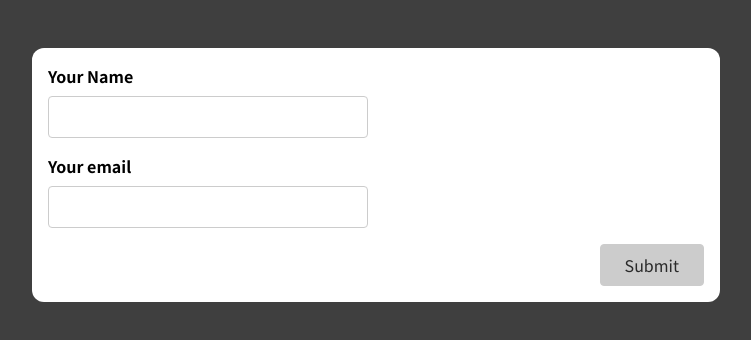
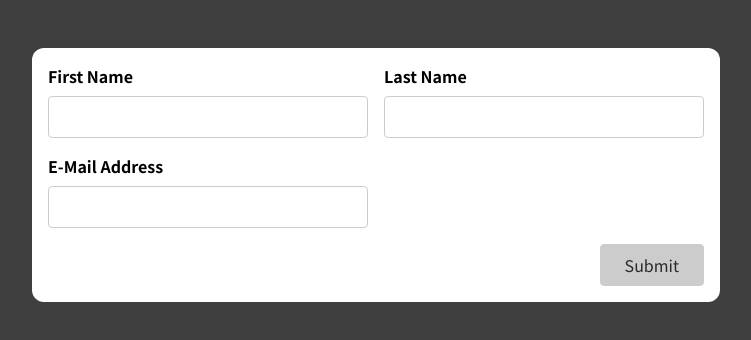
Before and after one commit to Vodjanoj/Working-with-forms-and-User-Input, a React (Create React App) app: page / in a window 1280 px wide. Shown: the top 340 px of the page, without its empty margins (264-1015 px from the left). Built offline with nearby package versions, Linux system fonts and the light colour scheme.

Commit message:
Applying Our Hook & Knowledge To A New Form

```diff
--- a/src/App.js
+++ b/src/App.js
@@ -1,9 +1,9 @@
-import SimpleInput from './components/SimpleInput';
+import BasicForm from './components/BasicForm';
 
 function App() {
   return (
     <div className="app">
-      <SimpleInput />
+      <BasicForm />
     </div>
   );
 }
--- a/src/components/BasicForm.js
+++ b/src/components/BasicForm.js
@@ -1,22 +1,112 @@
+import { useState } from "react";
+import useInput from "../hooks/use-input";
+
 const BasicForm = (props) => {
+  const {
+    enteredValue: enteredName,
+    isValid: enteredNameIsValid,
+    hasError: enteredNameHasError,
+    valueChangeHandler: enteredNameChangeHandler,
+    inputBlurHandler: enteredNameBlurHandler,
+    reset: resetNameInput,
+  } = useInput((value) => value.trim() !== "");
+
+  const {
+    enteredValue: enteredlastName,
+    isValid: enteredLastNameIsValid,
+    hasError: enteredLastNameHasError,
+    valueChangeHandler: enteredLastNameChangeHandler,
+    inputBlurHandler: enteredLastNameBlurHandler,
+    reset: resetLastNameInput,
+  } = useInput((value) => value.trim() !== "");
+
+  const {
+    enteredValue: enteredEmail,
+    isValid: enteredEmailIsValid,
+    hasError: enteredEmailHasError,
+    valueChangeHandler: enteredEmailChangeHandler,
+    inputBlurHandler: enteredEmailBlurHandler,
+    reset: resetEmailInput,
+  } = useInput((value) => value.includes("@") && value.trim().length > 6);
+
+  let formIsValid = false;
+
+  if (enteredNameIsValid && enteredLastNameIsValid && enteredEmailIsValid) {
+    formIsValid = true;
+  }
+
+  const formSubmitHandler = (event) => {
+    event.preventDefault();
+
+    if (!formIsValid) {
+      return;
+    }
+
+    console.log("Submitted");
+    console.log(enteredName, enteredlastName, enteredEmail);
+
+    resetNameInput();
+    resetLastNameInput();
+    resetEmailInput();
+  };
+
+  const nameInputClasses = enteredNameHasError
+    ? "form-control invalid"
+    : "form-control";
+
+  const lastNameInputClasses = enteredLastNameHasError
+    ? "form-control invalid"
+    : "form-control";
+
+  const emailInputClasses = enteredEmailHasError
+    ? "form-control invalid"
+    : "form-control";
+
   return (
-    <form>
-      <div className='control-group'>
-        <div className='form-control'>
-          <label htmlFor='name'>First Name</label>
-          <input type='text' id='name' />
+    <form onSubmit={formSubmitHandler}>
+      <div className="control-group">
+        <div className={nameInputClasses}>
+          <label htmlFor="name">First Name</label>
+          <input
+            type="text"
+            id="name"
+            onBlur={enteredNameBlurHandler}
+            onChange={enteredNameChangeHandler}
+            value={enteredName}
+          />
+          {enteredNameHasError && (
+            <p className="error-text">Please enter a valid name</p>
+          )}
         </div>
-        <div className='form-control'>
-          <label htmlFor='name'>Last Name</label>
-          <input type='text' id='name' />
+        <div className={lastNameInputClasses}>
+          <label htmlFor="name">Last Name</label>
+          <input
+            type="text"
+            id="name"
+            onBlur={enteredLastNameBlurHandler}
+            onChange={enteredLastNameChangeHandler}
+            value={enteredlastName}
+          />
+          {enteredLastNameHasError && (
+            <p className="error-text">Please enter a valid last name</p>
+          )}
         </div>
       </div>
-      <div className='form-control'>
-        <label htmlFor='name'>E-Mail Address</label>
-        <input type='text' id='name' />
+      <div className={emailInputClasses}>
+        <label htmlFor="name">E-Mail Address</label>
+        <input
+          type="text"
+          id="name"
+          onBlur={enteredEmailBlurHandler}
+          onChange={enteredEmailChangeHandler}
+          value={enteredEmail}
+        />
+        {enteredEmailHasError && (
+          <p className="error-text">Please enter a valid E-mail</p>
+        )}
       </div>
-      <div className='form-actions'>
-        <button>Submit</button>
+      <div className="form-actions">
+        <button disabled={!formIsValid}>Submit</button>
       </div>
     </form>
   );
--- a/src/components/SimpleInput.js
+++ b/src/components/SimpleInput.js
@@ -10,9 +10,6 @@ const SimpleInput = (props) => {
     inputBlurHandler: nameBlurHandler,
     reset: resetNameInput,
   } = useInput((value) => value.trim() !== "");
-
-  // const [enteredEmail, setEnteredEmail] = useState("");
-  // const [enteredEmailTouched, setEnteredEmailTouched] = useState(false);
 
   const {
     value: enteredEmail,
--- a/src/hooks/use-input.js
+++ b/src/hooks/use-input.js
@@ -1,29 +1,29 @@
 import { useState } from "react";
 
-const useInput = (validateValue) => {
+const useInput = (validValue) => {
   const [enteredValue, setEnteredValue] = useState("");
-  const [isTouched, setisTouched] = useState(false);
+  const [IsTouched, setIsTouched] = useState(false);
 
-  const valueIsValid = validateValue(enteredValue);
-  const hasError = !valueIsValid && isTouched;
+  const valueIsValid = validValue(enteredValue);
+  const hasError = !valueIsValid && IsTouched;
 
   const valueChangeHandler = (event) => {
     setEnteredValue(event.target.value);
   };
 
-  const inputBlurHandler = (event) => {
-    setisTouched(true);
+  const inputBlurHandler = () => {
+    setIsTouched(true);
   };
 
   const reset = () => {
     setEnteredValue("");
-    setisTouched(false);
+    setIsTouched(false);
   };
 
   return {
-    value: enteredValue,
+    enteredValue: enteredValue,
+    isValid: valueIsValid,
     hasError: hasError,
-    isValid: valueIsValid,
     valueChangeHandler,
     inputBlurHandler,
     reset,
```
Also changed, not shown: 1 other file (tests, documents, lock files or other folders).
